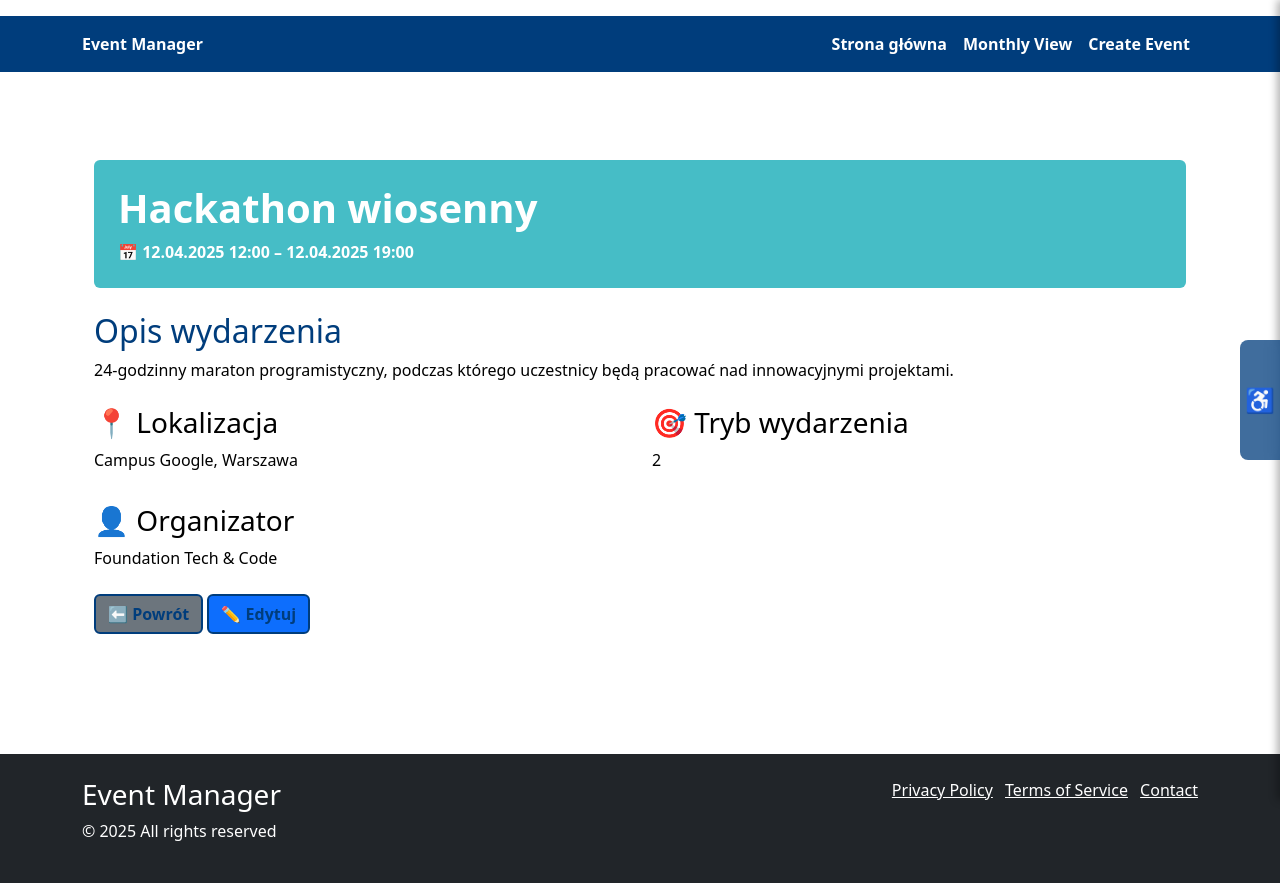
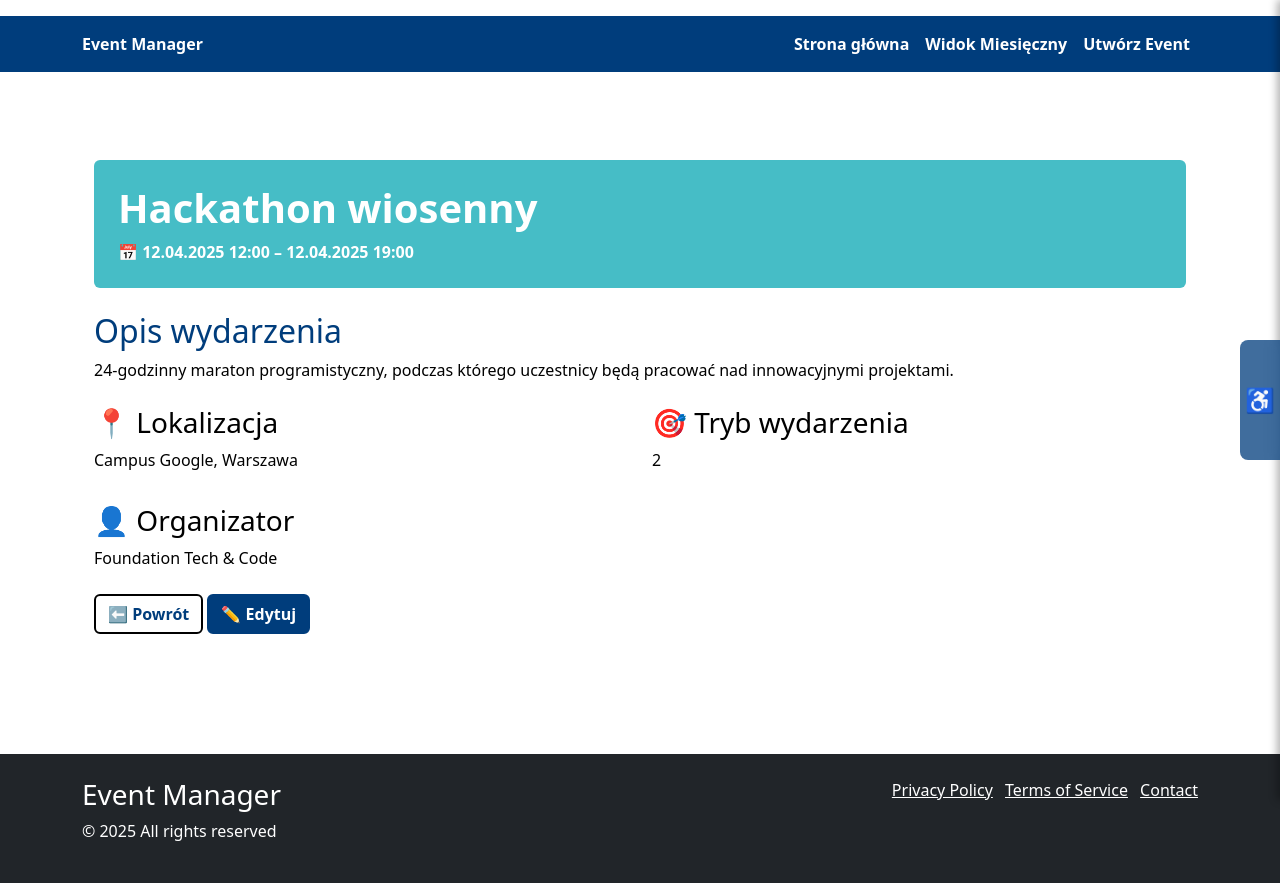
Before and after one commit to Macstenc/rekrutacja-front-django, a Django app: page /events/6/ in a window 1280 px wide. Run offline with Django 5.2, Linux system fonts and the light colour scheme; data comes from the database, SQL or seed files in the repository; both versions use the stored data as it was after the commit; some libraries are stand-ins or nearby versions.

Commit message:
buttons changes

```diff
--- a/rekrutacja-front-django-07-2025-master/static/ownassets/css/styles.css
+++ b/rekrutacja-front-django-07-2025-master/static/ownassets/css/styles.css
@@ -35,9 +35,38 @@ a {
 }
 
 .btn {
-    border: 2px solid var(--btn-bg) !important;
     font-weight: bold;
 }
+
+.btn-back {
+    background-color: #ffffff;
+    color: #000000;
+    border: 2px solid #000000;
+    font-weight: bold;
+    transition: background-color 0.2s ease;
+}
+
+.btn-back:hover {
+    background-color: #f0f0f0;
+    color: #000000;
+    border: 2px solid #000000;
+}
+
+.btn-edit {
+    background-color: #003d7c !important;
+    color: #ffffff !important;
+    border: 2px solid #003d7c !important;
+    font-weight: bold;
+    transition: background-color 0.2s ease;
+}
+
+.btn-edit:hover {
+    background-color: #002a5e !important;
+    color: #ffffff !important;
+    border: 2px solid #002a5e !important;
+}
+
+
 
 .navbar {
     background-color: #003d7c !important;
--- a/rekrutacja-front-django-07-2025-master/templates/base.html
+++ b/rekrutacja-front-django-07-2025-master/templates/base.html
@@ -38,10 +38,10 @@
                             <a class="nav-link" href="{% url 'index' %}" aria-current="page">{% translate "Home" %}</a>
                         </li>
                         <li class="nav-item">
-                            <a class="nav-link" href="{% url 'monthly_events' %}">{% translate "Monthly View" %}</a>
+                            <a class="nav-link" href="{% url 'monthly_events' %}">{% translate "Widok Miesięczny" %}</a>
                         </li>
                         <li class="nav-item">
-                            <a class="nav-link" href="{% url 'event_create' %}">{% translate "Create Event" %}</a>
+                            <a class="nav-link" href="{% url 'event_create' %}">{% translate "Utwórz Event" %}</a>
                         </li>
                     </ul>
                 </div>
--- a/rekrutacja-front-django-07-2025-master/templates/events/event_detail.html
+++ b/rekrutacja-front-django-07-2025-master/templates/events/event_detail.html
@@ -34,9 +34,9 @@
         </div>
 
         <div class="mt-4">
-            <a href="{% url 'index' %}" class="btn btn-secondary" aria-label="Powrót na stronę główną">⬅ Powrót</a>
-            <a href="{% url 'event_update' event.pk %}" class="btn btn-primary" aria-label="Edytuj wydarzenie">✏️
-                Edytuj</a>
+            <a href="{% url 'index' %}" class="btn btn-back">⬅ Powrót</a>
+<a href="{% url 'event_update' event.pk %}" class="btn btn-edit">✏️ Edytuj</a>
+
         </div>
     </div>
 </section>
```
Also changed, not shown: README.md (deleted), rekrutacja-front-django-07-2025-master/db.sqlite3.
